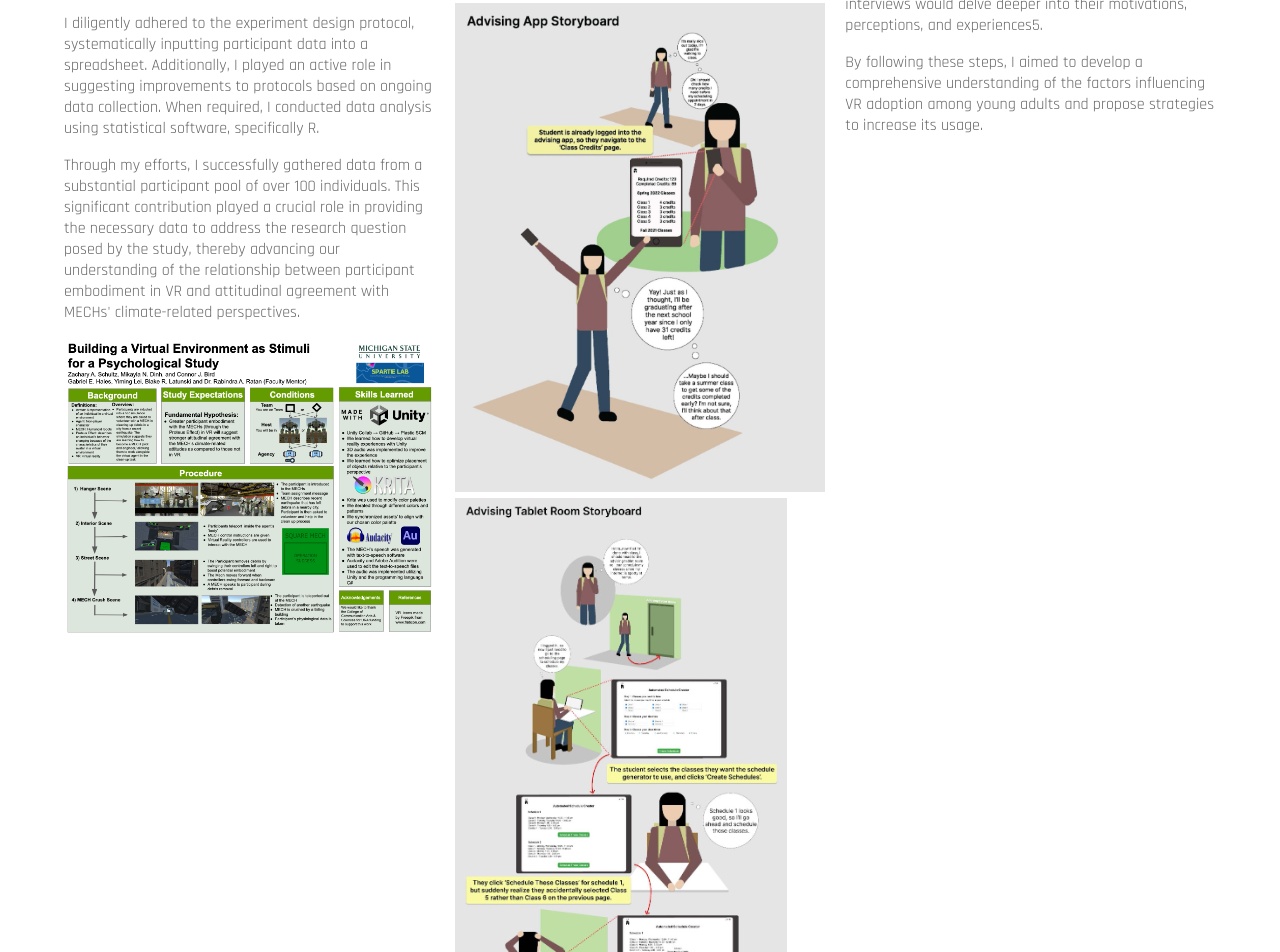
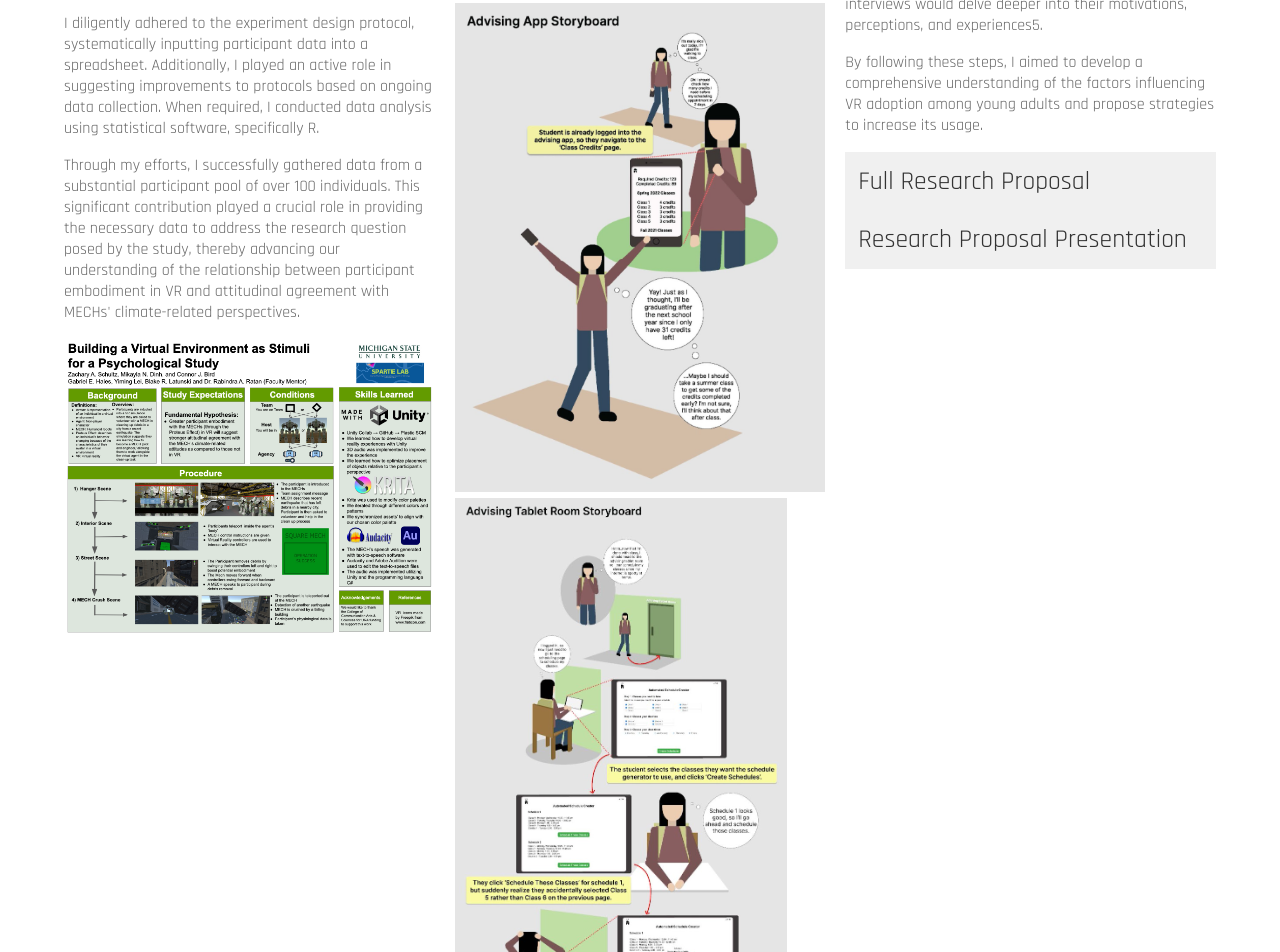
Before and after one commit to Cajo399/MI349--Final, a plain HTML site: page about.html in a window 1280 px wide. Shown: the part 1457-2409 px from the top of the page. Drawn offline with Linux system fonts and the light colour scheme.

Commit message:
projecct

```diff
--- a/about.html
+++ b/about.html
@@ -141,6 +141,11 @@
             <p>I designed a research methodology involving pre-surveys and in-depth interviews. I planned to recruit participants aged 18-30 who were somewhat familiar with VR but had never used it. The pre-surveys would gather demographic information and initial attitudes towards VR, while the interviews would delve deeper into their motivations, perceptions, and experiences5.</p>
 
            <p> By following these steps, I aimed to develop a comprehensive understanding of the factors influencing VR adoption among young adults and propose strategies to increase its usage.</p>
+
+           <a href="https://drive.google.com/file/d/1e6DLS1DD_m5YxzH4w6P8kogNv4rbx_7L/view?usp=sharing" target="_blank">Full Research Proposal</a>
+
+           <a href="https://drive.google.com/file/d/1l-lIKpkaFB2woAAHc5kAF9ceFm-ZzUAb/view?usp=sharing" target="_blank">Research Proposal Presentation</a>
+
     </li>
 </ul>
 
```
